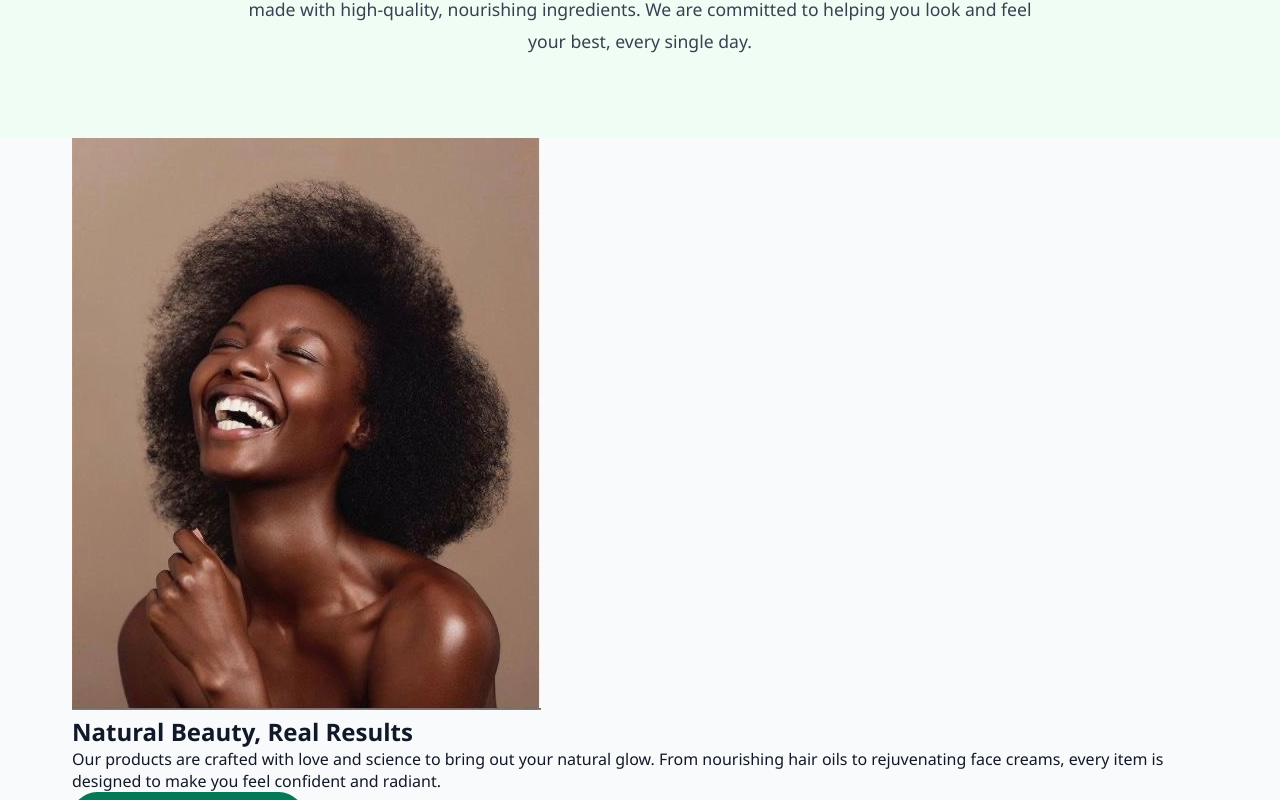
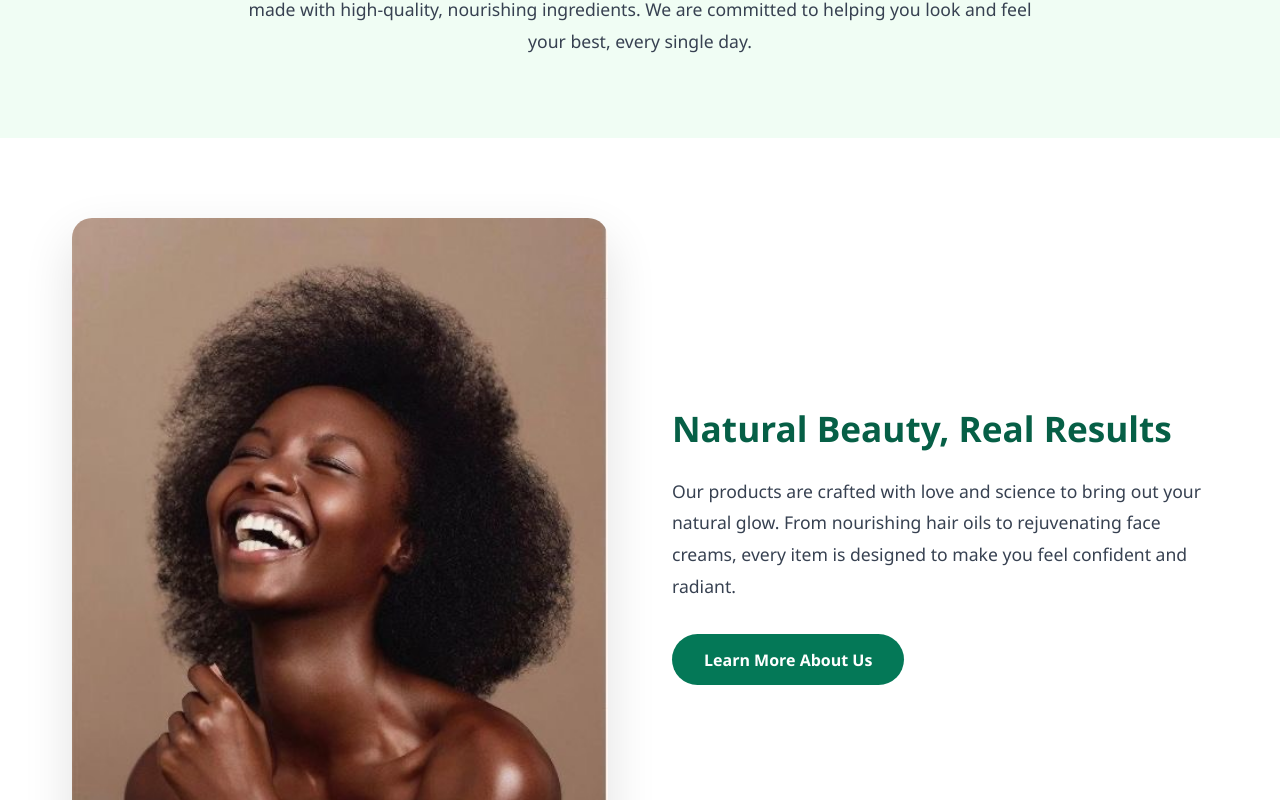
Before and after one commit to nhialmakol262/fixmebeauty, a React (Create React App) app: page / in a window 1280 px wide. Shown: the part 720-1520 px from the top of the page. Built offline with nearby package versions, Linux system fonts and the light colour scheme.

Commit message:
Add images

```diff
--- a/src/pages/Home.css
+++ b/src/pages/Home.css
@@ -66,6 +66,49 @@
   line-height: 1.8;
   max-width: 800px;
   margin: 0 auto;
+}
+
+.showcase {
+  padding: 5rem 0;
+  background: #ffffff;
+}
+
+.showcase-grid {
+  display: grid;
+  grid-template-columns: 1fr 1fr;
+  gap: 4rem;
+  align-items: center;
+}
+
+.showcase-image {
+  border-radius: 20px;
+  overflow: hidden;
+  box-shadow: 0 20px 50px rgba(0, 0, 0, 0.12);
+}
+
+.showcase-image img {
+  width: 100%;
+  height: 100%;
+  object-fit: cover;
+  display: block;
+  transition: transform 0.5s ease;
+}
+
+.showcase-image:hover img {
+  transform: scale(1.03);
+}
+
+.showcase-text h2 {
+  color: #065f46;
+  font-size: 2.2rem;
+  margin-bottom: 1.5rem;
+}
+
+.showcase-text p {
+  color: #374151;
+  font-size: 1.1rem;
+  line-height: 1.8;
+  margin-bottom: 2rem;
 }
 
 .featured {
@@ -227,4 +270,13 @@
   .hero-subtitle {
     font-size: 1rem;
   }
+
+  .showcase-grid {
+    grid-template-columns: 1fr;
+    gap: 2rem;
+  }
+
+  .showcase-text h2 {
+    font-size: 1.8rem;
+  }
 }
```
